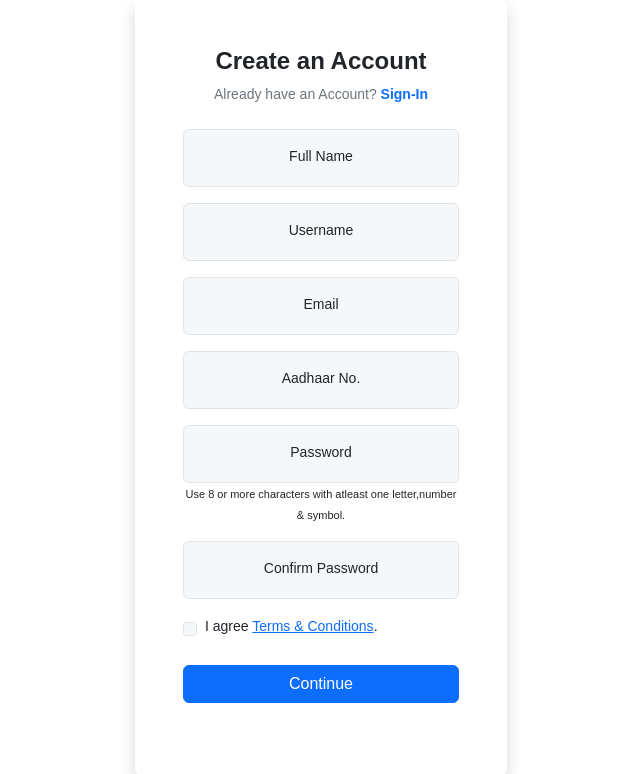
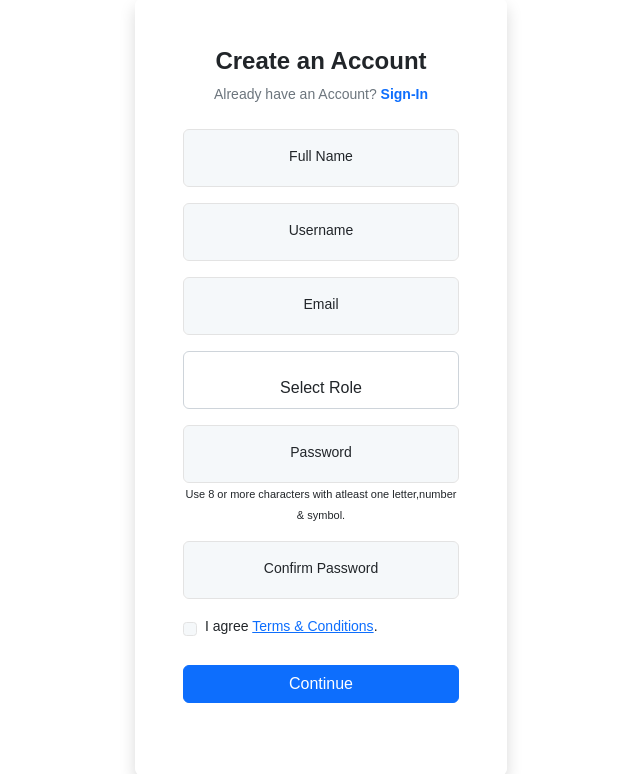
Before and after one commit to AnasSaifeee/e-waste, a Django app: page /signup in a window 1280 px wide. Shown: the part 143-917 px from the top of the page, without its empty margins (319-959 px from the left). Run offline with Django 4.2, Linux system fonts and the light colour scheme.

Commit message:
form commit

```diff
--- a/ewaste/myapp/models.py
+++ b/ewaste/myapp/models.py
@@ -4,7 +4,7 @@ from django.contrib.auth.forms import User
 
 class extendeduser(models.Model):
      name = models.CharField(max_length=20)
-     aadhaar_no = models.CharField(max_length=20, null = True)
+     role= models.CharField(max_length=20, null = True)
      email =  models.CharField(max_length = 12,null= True)
      password = models.CharField(max_length = 20,null = True)
      username = models.CharField(max_length = 20,null = True)
--- a/ewaste/myapp/views.py
+++ b/ewaste/myapp/views.py
@@ -1,4 +1,5 @@
 from http.client import HTTPResponse
+from logging import RootLogger
 from django.shortcuts import render , HttpResponse,redirect
 from myapp.models import Dform
 from django.contrib.auth.forms import User
@@ -25,7 +26,7 @@ def signup(request):
       name = request.POST.get("name")
       username = request.POST.get("username")
       email =  request.POST.get("email")
-      aadhaarno = request.POST.get("aadhaarnumber")
+      role = request.POST.get("role")
       password = request.POST.get("password")
       confirmpassword = request.POST.get("confirmpassword")
       if User.objects.filter(username=username):
@@ -49,7 +50,7 @@ def signup(request):
             return redirect('signup')
       myuser = User.objects.create_user(username,email,password)
       myuser.save()
-      signup = extendeduser(name = name,email = email,username = username,aadhaar_no = aadhaarno,password=password)
+      signup = extendeduser(name = name,email = email,username = username,role = role,password=password)
       signup.save()
 
       messages.success(request,"your account has been successfully created")
--- a/ewaste/templates/base.html
+++ b/ewaste/templates/base.html
@@ -48,6 +48,7 @@
         box-shadow: 0px 4px 4px rgba(0, 0, 0, 0.25);
         border-radius: 40px;
         transform: translateY(3px);
+        line-height: 40px;
       }
       .nav-2-text
       {
@@ -362,7 +363,7 @@
               <a class="nav-link text-white nav-2-text txt" href="#">FAQs</a>
             </li>
             <li>
-              <button class="btn ls-btn txt">login / signup</button>
+             <a href="/signup" <button class="btn ls-btn txt">login / signup</button></a>
             </li>
           </ul>
         </div>
--- a/ewaste/templates/signup.html
+++ b/ewaste/templates/signup.html
@@ -43,9 +43,16 @@
                     </div>
 
                     <div class="form-floating mb-3">
-                        <input type="text" class="form-control" id="floatingAadhaar" name = "aadhaarnumber" placeholder="xxxx xxxx xxxx xxxx">
-                        <label for="floatingAadhaar">Aadhaar No.</label>
-                    </div>
+                        <select type="text" class="form-control" id="role" name = "role"  style="text-align: center; ">
+                          <option value="NULL">Select Role</option>
+                          <option value="Donator">Donator</option>
+                          <option value="Junk Collector">Junk Collector</option>
+                          <option value="NGO">NGO</option>
+                          <option value="Office">Office</option>
+                          <option value="Dealer">Dealer</option>
+                          <option value="Recycling Plant">Recycling Plant</option>
+                        </select>
+                      </div>
 
                     <div class="form-floating mb-3">
                         <input type="text" class="form-control" id="floatingPassword" name = "password" placeholder="Password">
@@ -110,3 +117,5 @@ body{
 .wrapper .password-info{
     font-size: 11px;
 }
+
+</style>
```
Also changed, not shown: ewaste/myapp/migrations/0003_rename_aadhaar_no_extendeduser_role.py (added).
